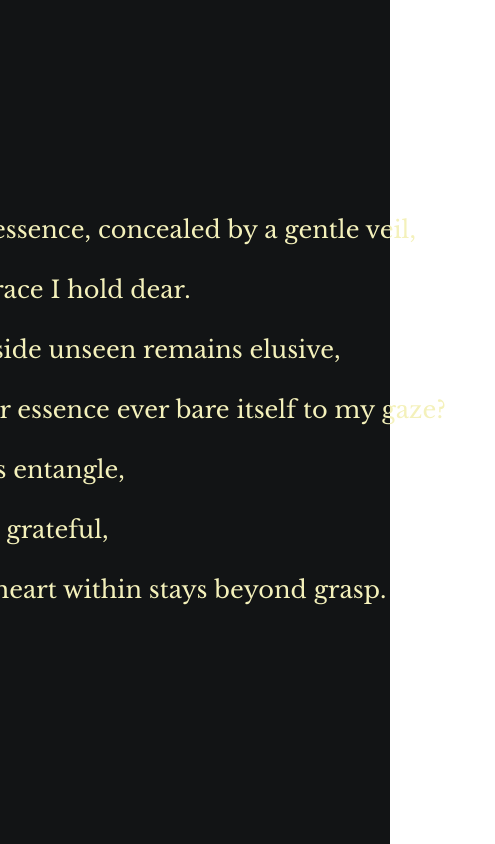
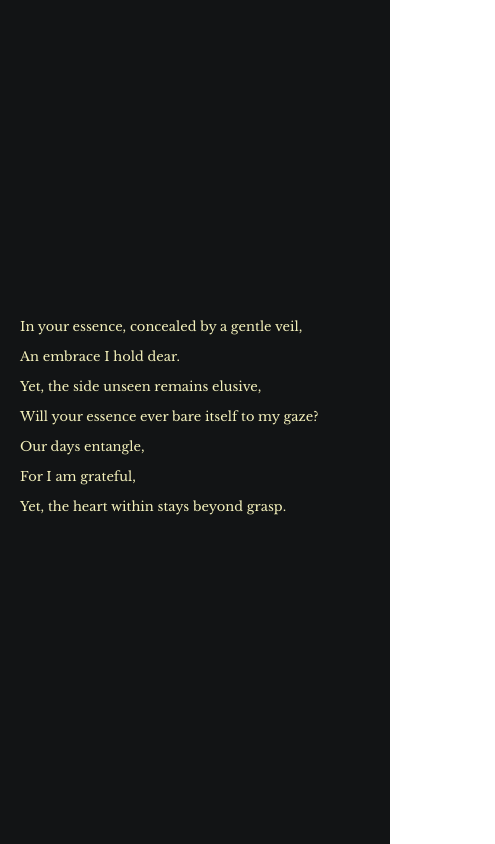
Before and after one commit to maddiesolis/cat-sage-poem, a React (Create React App) app in the folder frontend/: page / in a window 390 px wide. Shown: the whole page, 495 px wide, since content can reach past the window. Built offline with nearby package versions, Linux system fonts and the light colour scheme.

Commit message:
responsive text size and line height

```diff
--- a/frontend/src/components/Page.tsx
+++ b/frontend/src/components/Page.tsx
@@ -1,5 +1,5 @@
 import { useState, useEffect } from 'react';
-import { Box } from '@chakra-ui/react';
+import { Box, useMediaQuery } from '@chakra-ui/react';
 import { SlotComponent } from './Slot';
 import { poetrySlots } from '../data/slots';
 
@@ -11,9 +11,12 @@ export interface SlotProps {
 }
 
 export const Page = () => {
+    const [isLargerThan800] = useMediaQuery('(min-width: 800px)');
+    const [isSmallerThan450] = useMediaQuery('(max-width: 450px)');
+    const [isSmallerThan325] = useMediaQuery('(max-width: 325px)');
+
     // Poetry lines (slots)
     const [slots, setSlots] = useState<SlotProps[]>(poetrySlots);
-
     useEffect(() => {
         const interval = setInterval(() => {
             // Randomly update state of slots
@@ -35,6 +38,8 @@ export const Page = () => {
     }, [slots]);
 
     return (
+        <>
+            {isLargerThan800 && (
                 <Box
                     h='100vh'
                     bg='#121415'
@@ -50,5 +55,58 @@ export const Page = () => {
                         ))}
                     </Box>
                 </Box>
+            )}
+            {!isLargerThan800 && !isSmallerThan450 && (
+                <Box
+                    h='100vh'
+                    bg='#121415'
+                    display='flex'
+                    flexDirection='column'
+                    alignItems='center'
+                    justifyContent='center'
+                    color='white'
+                >
+                    <Box h='fit-content' w='400px'>
+                        {slots.map(slot => (
+                            <SlotComponent key={slot.id} slot={slot} />
+                        ))}
+                    </Box>
+                </Box>
+            )}
+            {isSmallerThan450 && !isSmallerThan325 && (
+                <Box
+                    h='100vh'
+                    bg='#121415'
+                    display='flex'
+                    flexDirection='column'
+                    alignItems='center'
+                    justifyContent='center'
+                    color='white'
+                >
+                    <Box h='fit-content' w='350px'>
+                        {slots.map(slot => (
+                            <SlotComponent key={slot.id} slot={slot} />
+                        ))}
+                    </Box>
+                </Box>
+            )}
+            {isSmallerThan325 && (
+                <Box
+                    h='100vh'
+                    bg='#121415'
+                    display='flex'
+                    flexDirection='column'
+                    alignItems='center'
+                    justifyContent='center'
+                    color='white'
+                >
+                    <Box h='fit-content' w='250px'>
+                        {slots.map(slot => (
+                            <SlotComponent key={slot.id} slot={slot} />
+                        ))}
+                    </Box>
+                </Box>
+            )}
+        </>
     );
 };
--- a/frontend/src/components/Slot.tsx
+++ b/frontend/src/components/Slot.tsx
@@ -1,4 +1,4 @@
-import { Text } from "@chakra-ui/react";
+import { Text, useMediaQuery } from "@chakra-ui/react";
 import { useEffect, useState } from "react";
 import { SlotProps } from "./Page";
 
@@ -6,8 +6,11 @@ interface SlotComponentProps {
     slot: SlotProps
 }
 export const SlotComponent: React.FC<SlotComponentProps> = ({ slot }) => {
+    const [isLargerThan800] = useMediaQuery('(min-width: 800px)');
+    const [isSmallerThan450] = useMediaQuery('(max-width: 450px)');
+    const [isSmallerThan325] = useMediaQuery('(max-width: 325px)');
+
     const [displayedText, setDisplayedText] = useState('');
-
     useEffect(() => {
         let currentText = '';
         const maxIndex = slot.selectedOption.length;
@@ -23,8 +26,27 @@ export const SlotComponent: React.FC<SlotComponentProps> = ({ slot }) => {
     }, [slot.selectedOption]);
 
     return (
-        <Text h='60px' fontSize='x-large' color='#F4F1BB'>
-            {slot.constantText} {displayedText}
-        </Text>
+        <>
+            {isLargerThan800 && (
+                <Text h='60px' fontSize='x-large' color='#F4F1BB'>
+                    {slot.constantText} {displayedText}
+                </Text>
+            )}
+            {!isLargerThan800 && !isSmallerThan450 && (
+                <Text h='40px' fontSize='m' color='#F4F1BB'>
+                    {slot.constantText} {displayedText}
+                </Text>
+            )}
+            {isSmallerThan450 && !isSmallerThan325 && (
+                <Text h='30px' fontSize='small' color='#F4F1BB'>
+                    {slot.constantText} {displayedText}
+                </Text>
+            )}
+            {isSmallerThan325 && (
+                <Text h='25px' fontSize='x-small' color='#F4F1BB'>
+                    {slot.constantText} {displayedText}
+                </Text>
+            )}
+        </>
     );
 };
```
Lines whose indentation alone changed are shown as unchanged.
